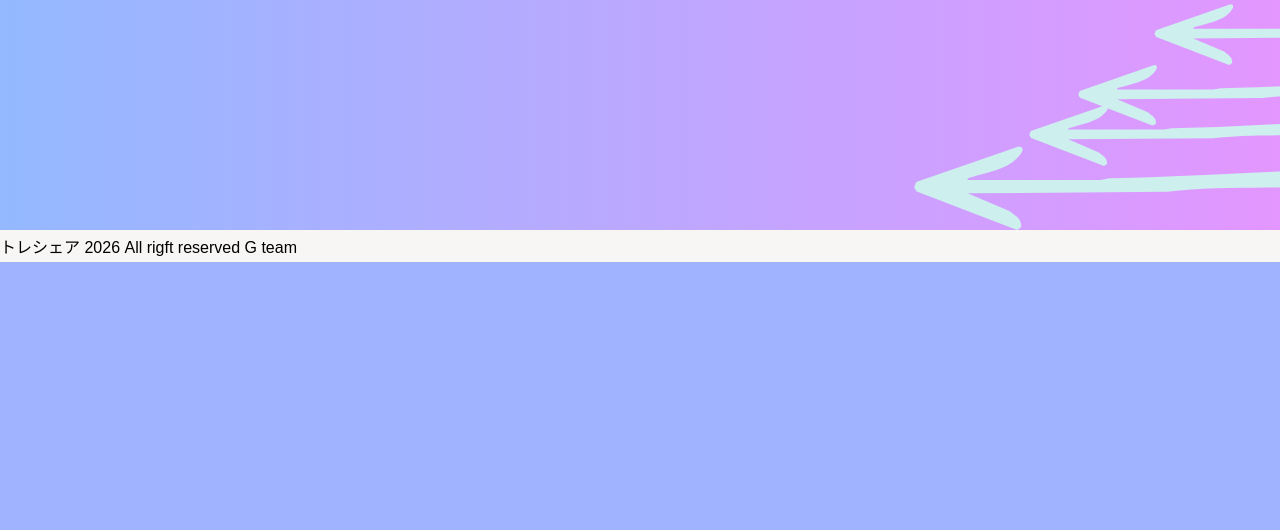
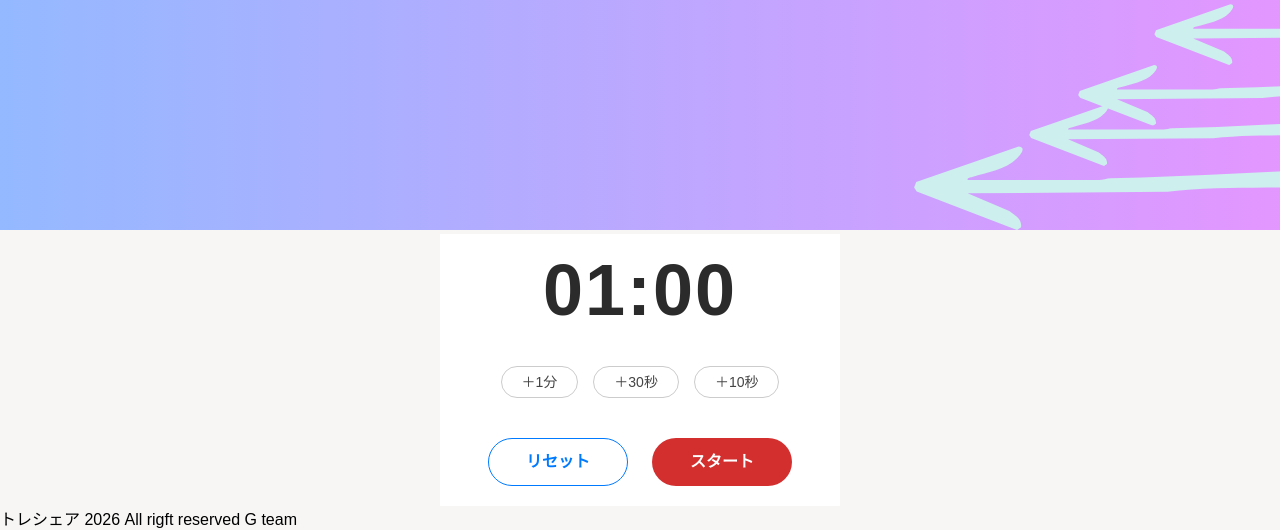
Before and after one commit to RT-Team-G/hackathon_TeamG, a Flask app: page /timer in a window 1280 px wide; the page is wider, and only the part inside the window is pictured. Shown: the part 538-1068 px from the top of that part. Before the commit the page ends 800 px from the top of that part, so only its background shows below. Run offline with Flask 2, Linux system fonts and the light colour scheme; the visitor is signed in with stand-in values (Sample User, id 1); some libraries are stand-ins or nearby versions.

Commit message:
feat: タイマー画面の実装

```diff
--- /dev/null
+++ b/SNSApp/static/css/timer.css
@@ -0,0 +1,144 @@
+/* * {
+    outline: 1px solid blue;
+} */
+
+
+/* これらも一旦仮で、後で共通css適用させて全削除予定 */
+
+
+/* ======================================
+   1. 共通設定
+========================================= */
+/* .timer-container {
+    display: flex;
+    flex-direction: column;
+    align-items: center;
+    max-width: 400px;
+    margin: 0px auto;
+    padding: 20px;
+    gap: 40px;
+    background-color: rgb(247, 239, 255);
+} */
+
+/* ======================================
+   2. 個別設定
+========================================= */
+/* .timer-display {
+    font-size: 64px;
+    font-weight: bold;
+}
+
+.timer-adjust,
+.timer-controls {
+    display: flex;
+    justify-content: center;
+}
+
+.timer-adjust {
+    gap: 15px;
+}
+
+.timer-controls {
+    gap: 24px;
+} */
+
+
+
+.timer-container {
+    display: flex;
+    flex-direction: column;
+    align-items: center;
+    max-width: 400px;
+    margin: 0 auto;
+    padding: 20px;
+    gap: 40px;
+    background-color: #ffffff;
+    box-sizing: border-box;
+}
+
+.timer-container .timer-display {
+    font-size: 72px;
+    font-weight: bold;
+    color: #2b2b2b;
+    letter-spacing: 2px;
+    line-height: 1;
+}
+
+.timer-container .timer-adjust,
+.timer-container .timer-controls {
+    display: flex;
+    justify-content: center;
+    align-items: center;
+    width: 100%;
+    box-sizing: border-box;
+}
+
+.timer-container .timer-adjust {
+    gap: 15px;
+}
+
+.timer-container .timer-controls {
+    gap: 24px;
+}
+
+.timer-container .btn-adjust {
+    display: flex;
+    justify-content: center;
+    align-items: center;
+    padding: 10px 20px;
+    font-size: 14px;
+    color: #444444;
+    background-color: #ffffff;
+    border: 1px solid #cccccc;
+    border-radius: 50px;
+    cursor: pointer;
+    width: auto;
+    white-space: nowrap;
+    line-height: 1;
+    box-sizing: border-box;
+}
+
+.timer-container .btn-reset {
+    display: flex;
+    justify-content: center;
+    align-items: center;
+    height: 48px;
+    font-size: 16px;
+    color: #007aff;
+    background-color: #ffffff;
+    border: 1px solid #007aff;
+    border-radius: 50px;
+    width: 140px;
+    font-weight: bold;
+    cursor: pointer;
+    white-space: nowrap;
+    line-height: 1;
+    box-sizing: border-box;
+}
+
+.timer-container .btn-toggle {
+    display: flex;
+    justify-content: center;
+    align-items: center;
+    height: 48px;
+    font-size: 16px;
+    color: #ffffff;
+    background-color: #d32f2f;
+    border: none;
+    border-radius: 50px;
+    width: 140px;
+    font-weight: bold;
+    cursor: pointer;
+    white-space: nowrap;
+    line-height: 1;
+    box-sizing: border-box;
+}
+
+.timer-container .btn-adjust:active,
+.timer-container .btn-reset:active {
+    background-color: #f5f5f5;
+}
+
+.timer-container .btn-toggle:active {
+    background-color: #b71c1c;
+}
--- /dev/null
+++ b/SNSApp/static/js/timer.js
@@ -0,0 +1,102 @@
+document.addEventListener('DOMContentLoaded' , () => {
+/* ======================================
+    1. config
+========================================= */
+const INITIAL_TIME_SECONDS = 60;
+const ONE_SECOND_MS = 1000;
+const SECONDS_PER_MINUTE = 60;
+
+let timerLeft = INITIAL_TIME_SECONDS;
+let timerId = null;
+
+/* ======================================
+    2. 要素の取得
+========================================= */
+const toggleBtn = document.getElementById('toggle-btn');
+const resetBtn = document.getElementById('reset-btn');
+const timerDisplay = document.getElementById('timer-display');
+const adjustBtns = document.querySelectorAll('.btn-adjust');
+
+/* ======================================
+    3. UIの更新・制御関数
+========================================= */
+// 時間表示整え(mm:ss)
+function updateDisplay() {
+    const s = (timerLeft % SECONDS_PER_MINUTE).toString().padStart(2, '0');
+    const m = Math.floor(timerLeft / SECONDS_PER_MINUTE).toString().padStart(2, '0');
+    timerDisplay.textContent = `${m}:${s}`;
+}
+
+// ボタンの制御
+function setButtonsState(isRunning) {
+    if (isRunning) {
+        toggleBtn.textContent = 'ストップ';
+    } else {
+        toggleBtn.textContent = 'スタート';
+    }
+
+    adjustBtns.forEach(btn => {
+        btn.disabled = isRunning;
+    });
+}
+
+/* ======================================
+    4. タイマーエンジン
+========================================= */
+function startCountdown() {
+    if (timerId !== null) {
+        clearInterval(timerId);
+    }
+    timerId = setInterval(() => {
+        timerLeft--;
+        updateDisplay();
+
+        if (timerLeft <= 0) {
+            stopCountdown()
+        }
+    }, ONE_SECOND_MS);
+}
+
+function stopCountdown() {
+    clearInterval(timerId);
+    timerId = null;
+    setButtonsState(false);
+}
+
+/* ======================================
+    5. イベントリスナー
+========================================= */
+// スタートとストップを統合
+toggleBtn.addEventListener('click', () => {
+    if (timerId === null) {
+        setButtonsState(true);
+        startCountdown();
+    } else {
+        stopCountdown()
+    }
+})
+
+// リセットボタン押下時の挙動
+resetBtn.addEventListener('click', () => {
+    stopCountdown()
+    timerLeft = INITIAL_TIME_SECONDS;
+    updateDisplay();
+})
+
+// 時間の追加の処理
+adjustBtns.forEach(btn => {
+    btn.addEventListener('click', () => {
+        const addTime = parseInt(btn.dataset.time, 10);
+        if (!isNaN(addTime)) {
+            timerLeft += addTime;
+            updateDisplay();
+        }
+    })
+})
+
+/* ======================================
+    6. 初期化
+========================================= */
+updateDisplay();
+setButtonsState(false);
+})
--- a/SNSApp/templates/timer.html
+++ b/SNSApp/templates/timer.html
@@ -1,13 +1,23 @@
 {% extends "base.html"%}
 
-{% block title %}タイマー{% endblock %}
+{% block title %}タイマー画面{% endblock %}
+
+{% block page_css %}
+	<link rel="stylesheet" href="{{ url_for('static', filename = 'css/timer.css') }}">
+{% endblock %}
 
 {% block content %}
-<!--タイマーの機能をここに-->
-
-
-
-
-
-
+	<div class="timer-container">
+		<div class="timer-display" id="timer-display">00:00</div>
+		<div class="timer-adjust">
+			<button class="btn-adjust" data-time="60">＋1分</button>
+			<button class="btn-adjust" data-time="30">＋30秒</button>
+			<button class="btn-adjust" data-time="10">＋10秒</button>
+		</div>
+		<div class="timer-controls">
+			<button class="btn-reset" id="reset-btn">リセット</button>
+			<button class="btn-toggle" id="toggle-btn">スタート</button>
+		</div>
+	</div>
+	<script src="{{ url_for('static', filename = 'js/timer.js') }}" defer></script>
 {% endblock %}
```
